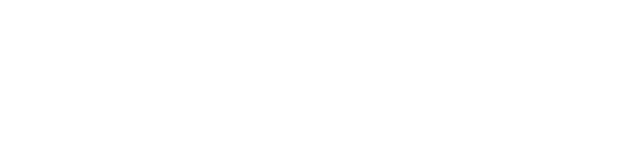
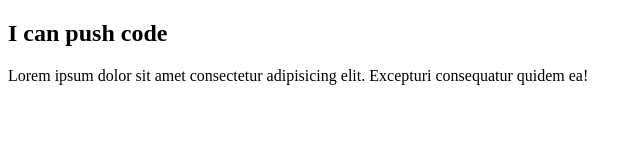
Before and after one commit to ArkoRoyBadhon/My-first-repo, a plain HTML site: page index.html in a window 1280 px wide. Shown: the whole page, without its empty margins (0-641 px from the left). Drawn offline with Linux system fonts and the light colour scheme.

Commit message:
added header

```diff
--- a/index.html
+++ b/index.html
@@ -7,6 +7,7 @@
     <title>My First Github Repo</title>
 </head>
 <body>
-
+    <h2>I can push code</h2>
+    <p>Lorem ipsum dolor sit amet consectetur adipisicing elit. Excepturi consequatur quidem ea!</p>
 </body>
 </html>
```
